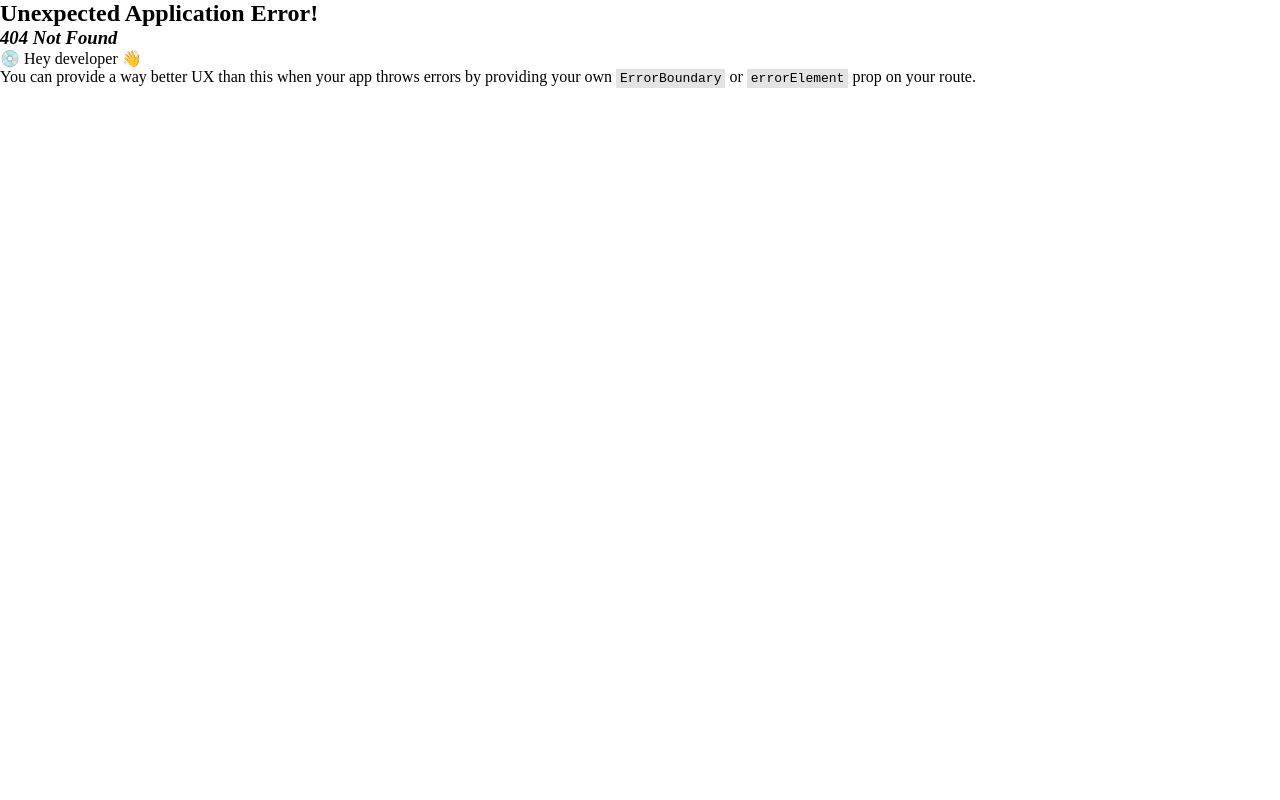
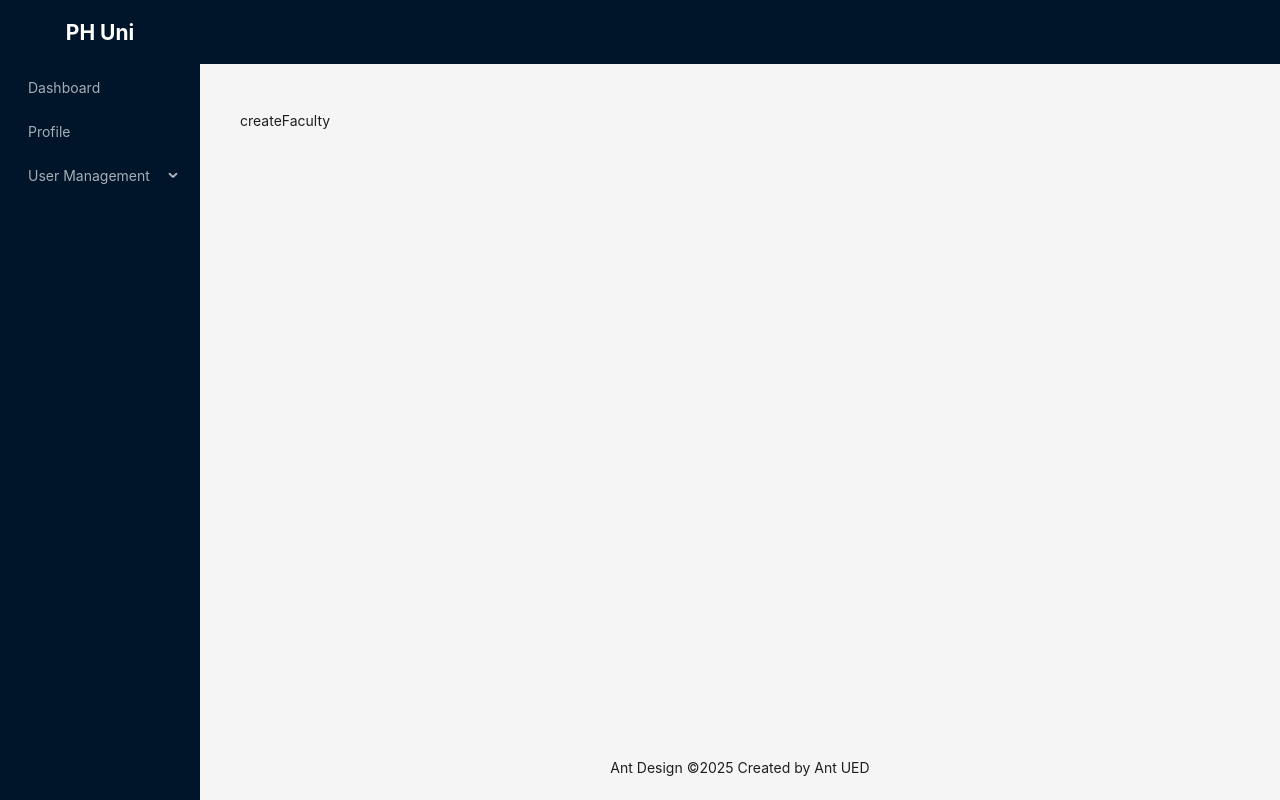
Before and after one commit to skrehad/Frontend-University-Project, a React (Vite) app: page /admin/create-admin in a window 1280 px wide. Before the commit this address had no page. Built offline with nearby package versions, Linux system fonts and the light colour scheme.

Commit message:
create admin and faculty

```diff
--- /dev/null
+++ b/src/pages/admin/CreateAdmin.tsx
@@ -0,0 +1,5 @@
+const CreateAdmin = () => {
+  return <div>createAdmin</div>;
+};
+
+export default CreateAdmin;
--- /dev/null
+++ b/src/pages/admin/CreateFaculty.tsx
@@ -0,0 +1,5 @@
+const CreateFaculty = () => {
+  return <div>createFaculty</div>;
+};
+
+export default CreateFaculty;
```
Also changed, not shown: src/routes/routes.tsx (+9 -0 lines).
